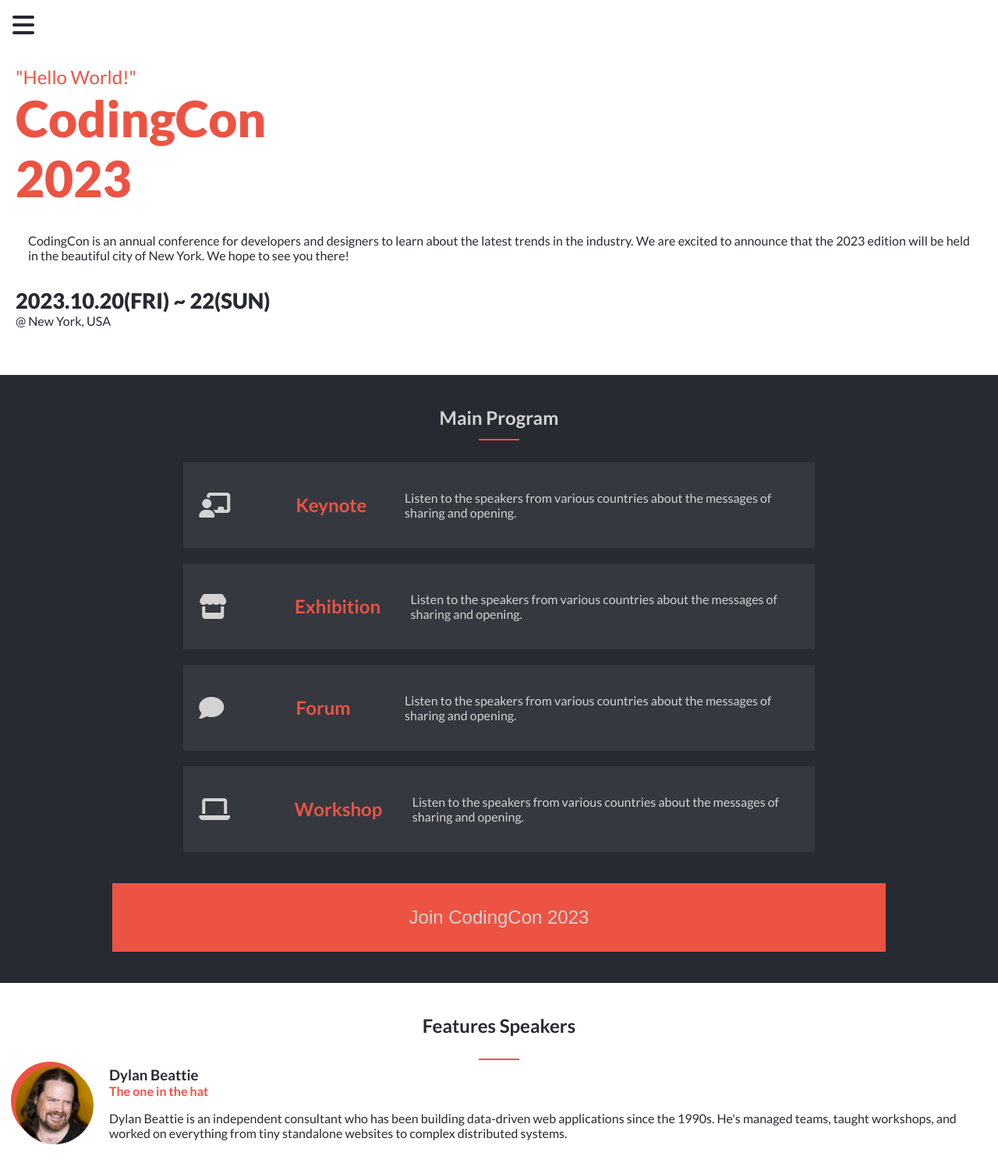
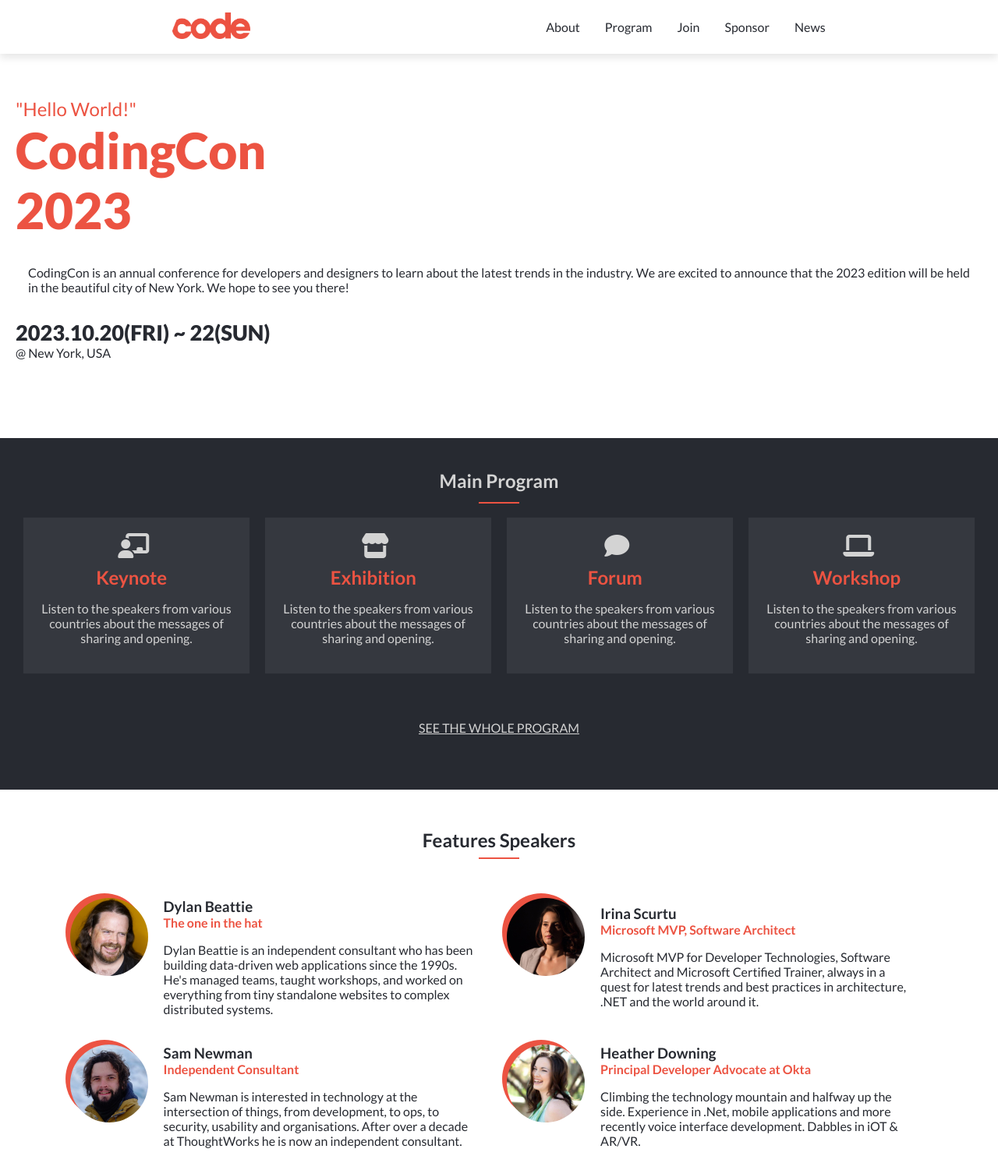
Before and after one commit to shasherazi/codingcon, a website: page index.html in a window 1280 px wide. Shown: the top 1492 px of the page at 78% size. Drawn offline with Linux system fonts and the light colour scheme.

Commit message:
Modify the homepage for desktop version

```diff
--- a/index.html
+++ b/index.html
@@ -26,8 +26,8 @@
   <body>
     <header class="header-section">
       <nav class="navbar nav">
-        <i class="fa-sharp fa-solid fa-bars"></i>
-        <section class="nav-popup">
+        <i class="fa-sharp fa-solid fa-bars mobile-only"></i>
+        <section class="nav-popup mobile-only">
           <ul class="nav-popup-list">
             <a href="#" class="nav-popup-list-link">
               <li class="nav-popup-list-item">> Home</li>
@@ -47,6 +47,28 @@
             <a href="#" class="nav-popup-list-link">
               <li class="nav-popup-list-item">> News</li>
             </a>
+          </ul>
+        </section>
+        <section class="nav-desktop desktop-only">
+          <ul class="nav-links-list">
+            <div class="nav-links-list-logo">
+              <a href="#" class="nav-links-list-logo-link">
+                <li class="nav-links-list-item">
+                  <img
+                    src="./src/assets/images/codingConLogo.png"
+                    alt="codingCon logo"
+                    class="nav-links-list-logo"
+                  />
+                </li>
+              </a>
+            </div>
+            <div class="nav-links-list">
+              <li class="nav-links-list-item">About</li>
+              <li class="nav-links-list-item">Program</li>
+              <li class="nav-links-list-item">Join</li>
+              <li class="nav-links-list-item">Sponsor</li>
+              <li class="nav-links-list-item">News</li>
+            </div>
           </ul>
         </section>
       </nav>
@@ -113,7 +135,11 @@
           </div>
         </article>
 
-        <button class="main-main-program-button btn">
+        <a href="#" class="main-main-program-more-link desktop-only">
+          <p class="main-main-program-more-link-text">SEE THE WHOLE PROGRAM</p>
+        </a>
+
+        <button class="main-main-program-button btn mobile-only">
           Join CodingCon 2023
         </button>
       </section>
@@ -121,6 +147,7 @@
       <section class="main-featured-speakers">
         <h2 class="main-featured-speakers-heading">Features Speakers</h2>
         <hr class="main-featured-speakers-hr hr-orange" />
+        <article class="main-featured-speakers-speakers"></article>
       </section>
     </main>
   </body>
--- a/src/script.js
+++ b/src/script.js
@@ -1,4 +1,4 @@
-const mainFeaturedSpeakers = document.querySelector('.main-featured-speakers');
+const mainFeaturedSpeakers = document.querySelector('.main-featured-speakers-speakers');
 
 const featuredSpeakers = [
   {
--- a/src/style.css
+++ b/src/style.css
@@ -10,6 +10,10 @@ html {
   padding: 0;
   font-family: 'Lato', sans-serif;
   color: var(--black);
+}
+
+.desktop-only {
+  display: none;
 }
 
 .nav {
@@ -93,12 +97,17 @@ html {
   width: 50px;
 }
 
+.main-main-program-programs {
+  display: flex;
+  flex-direction: column;
+}
+
 .main-main-program-programs-program {
   display: flex;
   align-items: center;
   padding: 20px;
   background-color: #fff1;
-  margin: 20px 0;
+  margin: 10px;
 }
 
 .main-main-program-programs-program i {
@@ -141,6 +150,14 @@ html {
   padding: 20px;
 }
 
+.main-featured-speakers-heading {
+  margin: 0;
+}
+
+.main-featured-speakers-hr {
+  margin-bottom: 50px;
+}
+
 .main-featured-speakers-speaker {
   display: flex;
   margin-bottom: 20px;
@@ -178,3 +195,74 @@ html {
   color: var(--orange);
   margin: 0;
 }
+
+@media only screen and (min-width: 768px) {
+  .mobile-only {
+    display: none !important;
+  }
+
+  .desktop-only {
+    display: block;
+  }
+
+  .nav {
+    box-shadow: 0 5px 10px 0 rgba(0, 0, 0, 0.1);
+    margin-bottom: 36px;
+  }
+
+  .nav-links-list {
+    display: flex;
+    list-style-type: none;
+    justify-content: space-around;
+    align-items: center;
+    padding: 0;
+    margin: 0;
+  }
+
+  .nav-links-list-item {
+    padding: 0 16px;
+  }
+
+  .nav-links-list-logo {
+    width: 100px;
+  }
+
+  .main-intro-location {
+    margin: 0 0 80px 0;
+  }
+
+  .main-main-program-programs {
+    flex-direction: row;
+  }
+
+  .main-main-program-programs-program {
+    flex-direction: column;
+    text-align: center;
+  }
+
+  .main-main-program-programs-program-heading {
+    margin-top: 10px;
+  }
+
+  .main-main-program-more-link {
+    color: var(--white);
+  }
+
+  .main-main-program-more-link-text {
+    margin: 50px 0;
+  }
+
+  .main-featured-speakers {
+    padding: 50px 7%;
+  }
+
+  .main-featured-speakers-speakers {
+    display: grid;
+    grid-template-columns: repeat(2, 1fr);
+    grid-gap: 20px;
+  }
+
+  .main-featured-speakers-speaker {
+    margin-bottom: 0;
+  }
+}
```
Also changed, not shown: src/assets/images/codingConLogo.png (added).
